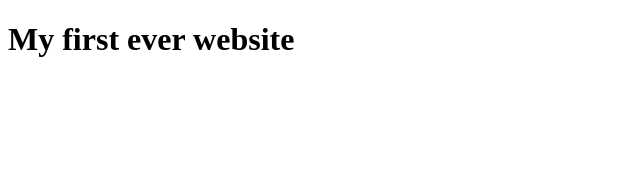
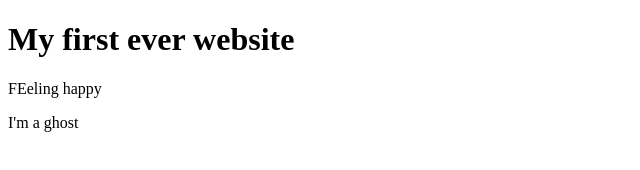
Before and after one commit to Asad-tech/my-first-website, a plain HTML site: page index.html in a window 1280 px wide. Shown: the whole page, without its empty margins (0-640 px from the left). Drawn offline with Linux system fonts and the light colour scheme.

Commit message:
learnd github

```diff
--- a/index.html
+++ b/index.html
@@ -7,5 +7,7 @@
 </head>
 <body>
     <h1>My first ever website</h1>
+    <p>FEeling happy</p>
+    <p>I'm a ghost</p>
 </body>
 </html>
```
